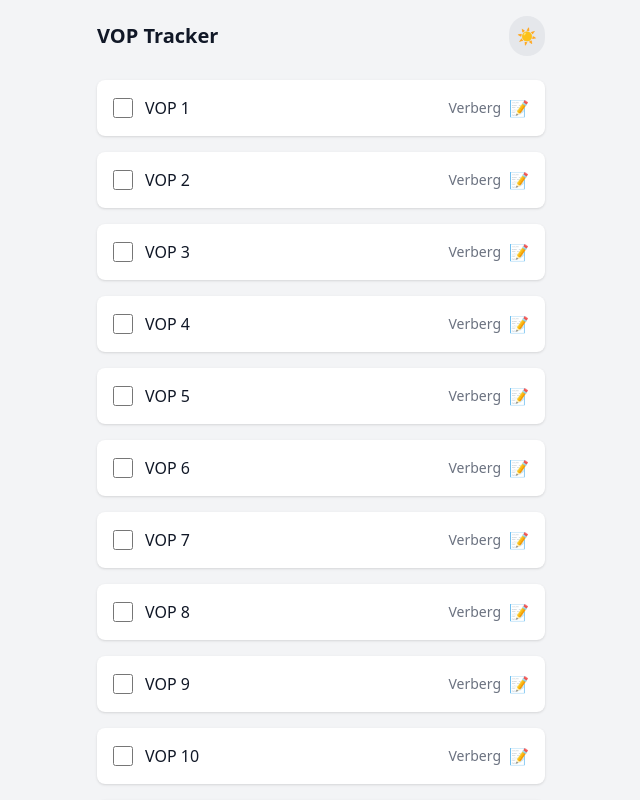
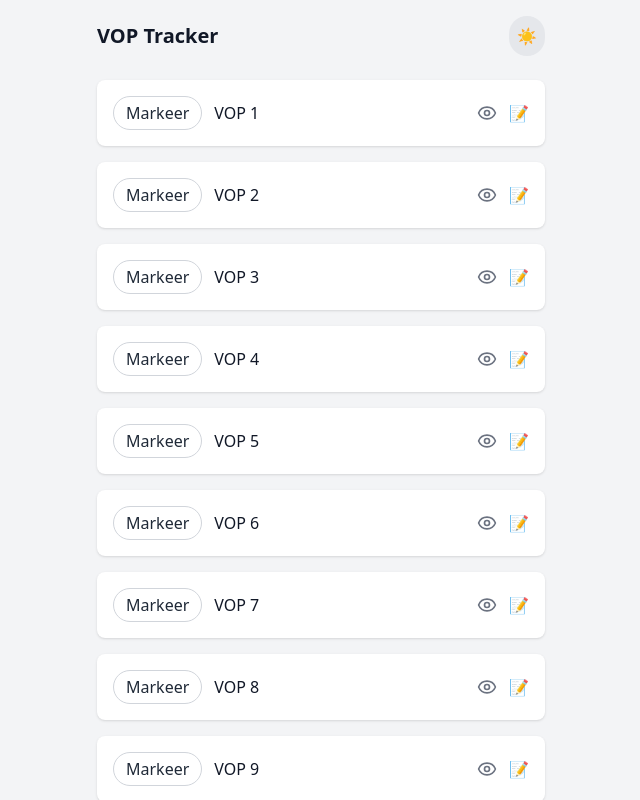
Before and after one commit to Brandjuh/brandjuh.github.io, a React (Vite) app: page / in a window 1280 px wide. Shown: the top 800 px of the page, without its empty margins (319-959 px from the left). Built offline with nearby package versions, Linux system fonts and the light colour scheme.

Commit message:
Update VopItem.tsx

```diff
--- a/src/components/VopItem.tsx
+++ b/src/components/VopItem.tsx
@@ -1,4 +1,5 @@
-import React, { useState } from 'react';
+import React from 'react';
+import { EyeIcon, EyeOffIcon } from 'lucide-react';
 
 interface Vop {
   id: number;
@@ -15,8 +16,8 @@ interface Props {
 }
 
 const VopItem: React.FC<Props> = ({ vop, onToggleDone, onToggleHidden, onUpdateNote }) => {
-  const [editing, setEditing] = useState(false);
-  const [tempNote, setTempNote] = useState(vop.note);
+  const [editing, setEditing] = React.useState(false);
+  const [tempNote, setTempNote] = React.useState(vop.note);
 
   const saveNote = () => {
     onUpdateNote?.(tempNote);
@@ -24,22 +25,32 @@ const VopItem: React.FC<Props> = ({ vop, onToggleDone, onToggleHidden, onUpdateN
   };
 
   return (
-    <div className={`flex justify-between items-center p-4 rounded-lg shadow transition-colors ${vop.done ? 'bg-green-50' : 'bg-white'} dark:bg-gray-700`}>
+    <div
+      className={`flex justify-between items-center p-4 rounded-lg shadow transition-colors ${
+        vop.done ? 'bg-green-50' : 'bg-white'
+      } dark:bg-gray-700`}
+    >
       <div className="flex items-center space-x-3">
-        <input
-          type="checkbox"
-          checked={vop.done}
-          onChange={onToggleDone}
-          className="h-5 w-5 text-blue-600"
-        />
+        <button
+          onClick={onToggleDone}
+          className={`px-3 py-1 rounded-full border ${
+            vop.done
+              ? 'bg-green-500 text-white border-green-500'
+              : 'bg-white text-gray-800 border-gray-300'
+          } transition-colors`}
+        >
+          {vop.done ? 'Afgehandeld' : 'Markeer'}
+        </button>
         <span className="font-medium">VOP {vop.id}</span>
       </div>
+
       <div className="flex items-center space-x-2">
-        <button
-          onClick={onToggleHidden}
-          className="text-sm text-gray-500 hover:text-gray-700 dark:text-gray-300"
-        >
-          {vop.hidden ? 'Toon' : 'Verberg'}
+        <button onClick={onToggleHidden} className="p-1">
+          {vop.hidden ? (
+            <EyeOffIcon className="h-5 w-5 text-gray-500 hover:text-gray-700" />
+          ) : (
+            <EyeIcon className="h-5 w-5 text-gray-500 hover:text-gray-700" />
+          )}
         </button>
         {editing ? (
           <div className="flex space-x-1">
@@ -52,7 +63,9 @@ const VopItem: React.FC<Props> = ({ vop, onToggleDone, onToggleHidden, onUpdateN
             <button onClick={saveNote} className="text-blue-500">💾</button>
           </div>
         ) : (
-          <button onClick={() => setEditing(true)} className="text-gray-500 hover:text-gray-700 dark:text-gray-300">📝</button>
+          <button onClick={() => setEditing(true)} className="text-gray-500 hover:text-gray-700 dark:text-gray-300">
+            📝
+          </button>
         )}
       </div>
     </div>
```
